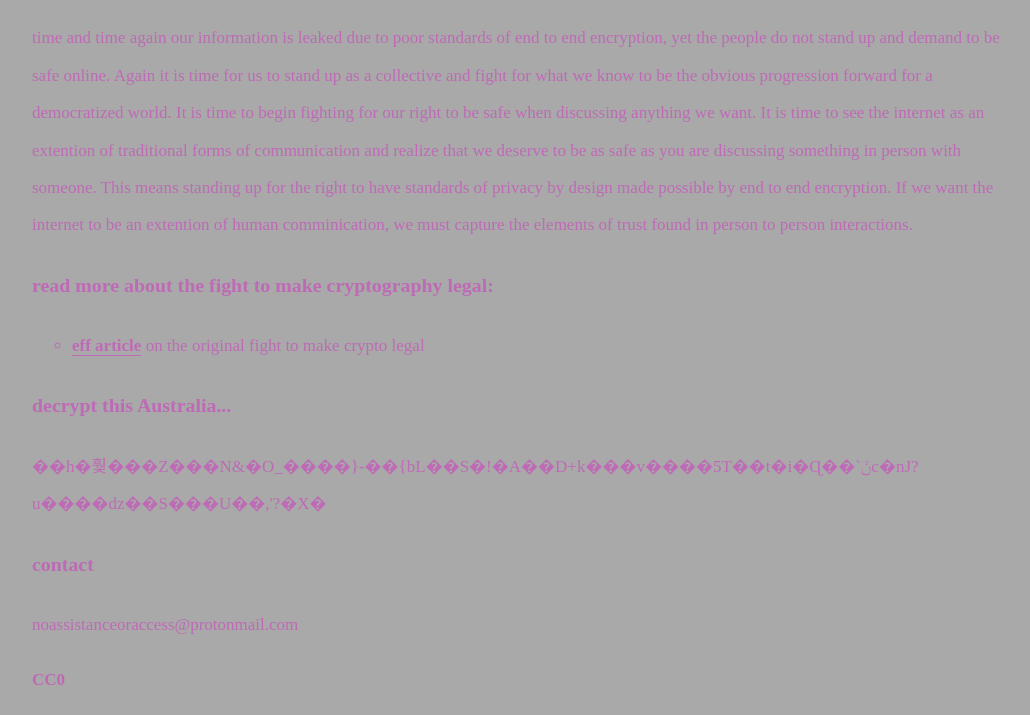
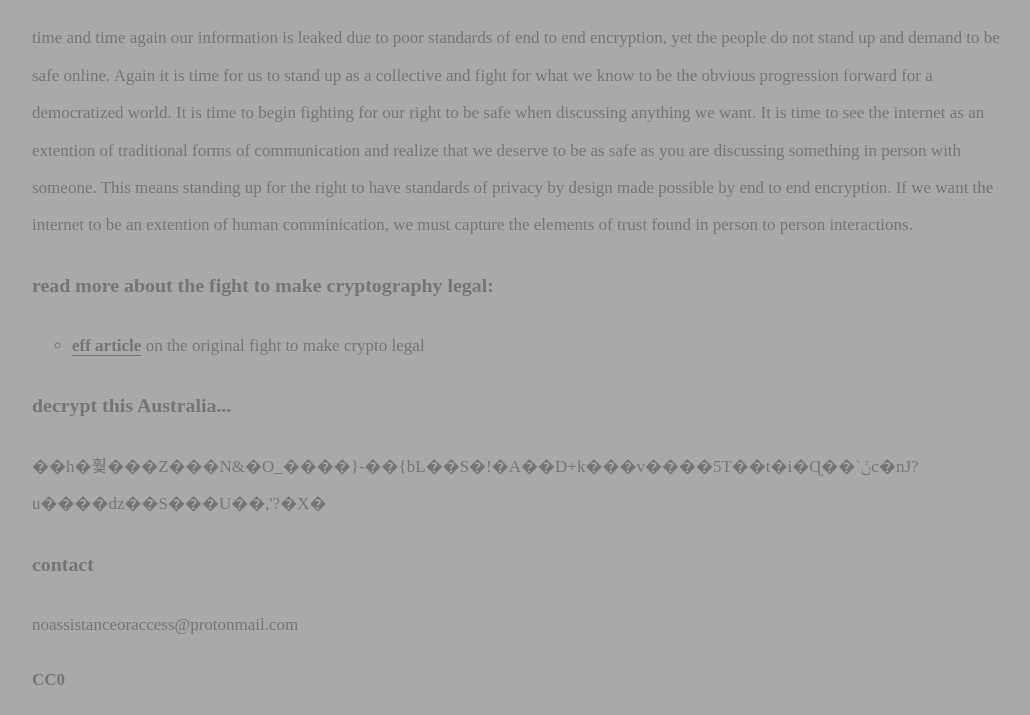
Before and after one commit to Scott-Morrison/noAssistanceOrAccess, a plain HTML site: page index.html in a window 1280 px wide. Shown: the part 101-816 px from the top of the page, without its empty margins (138-1168 px from the left). Drawn offline with Linux system fonts and the light colour scheme.

Commit message:
Update index.css

```diff
--- a/index.css
+++ b/index.css
@@ -1,7 +1,7 @@
 body {
       margin: 1%
       auto; background: #a9a9a9;
-      color: #be6ab6;
+      color: #747474;
       font-family: Ubuntu-Mono;
       font-size: 17px;
       max-width: 60em;
@@ -9,7 +9,7 @@ body {
     }
   a {
       border-bottom: 1.5px
-      solid #be6ab6;
-      color: #be6ab6;
+      solid #747474;
+      color: #747474;
       text-decoration: none;
     }
```
